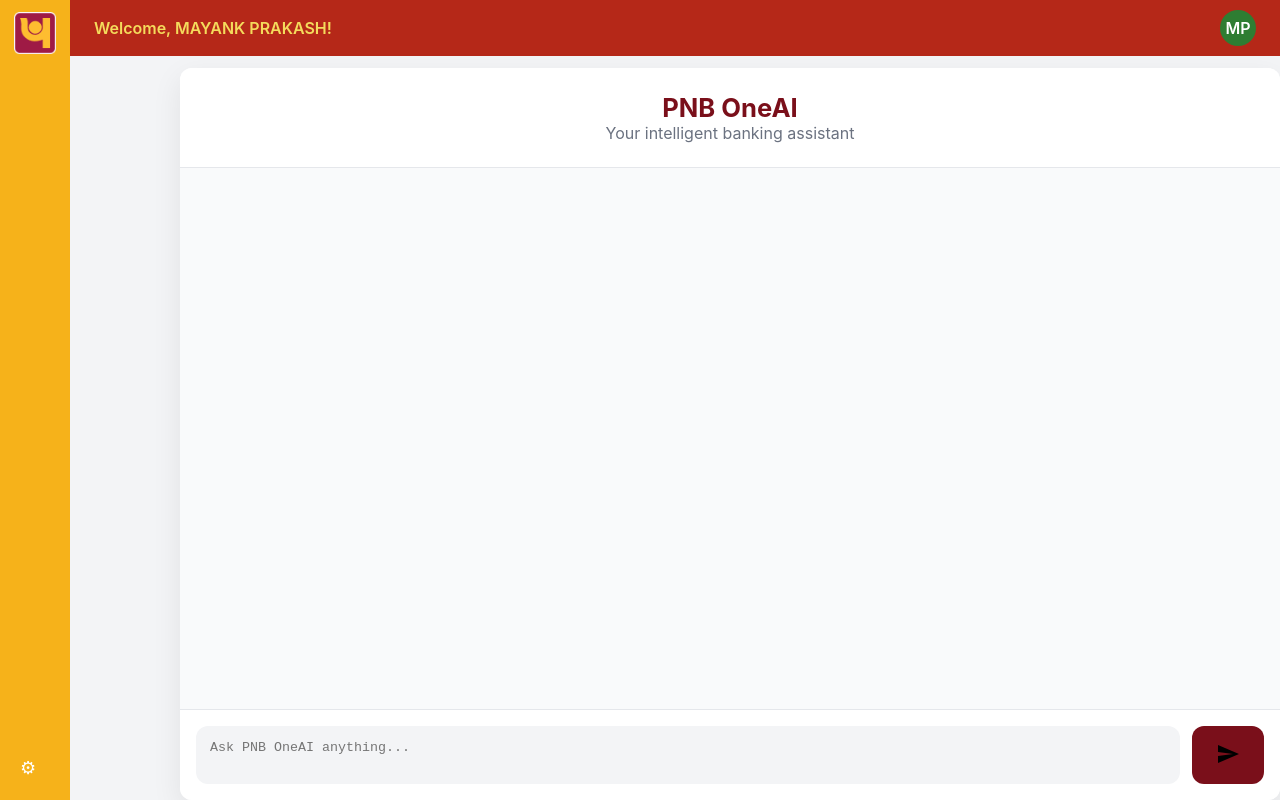
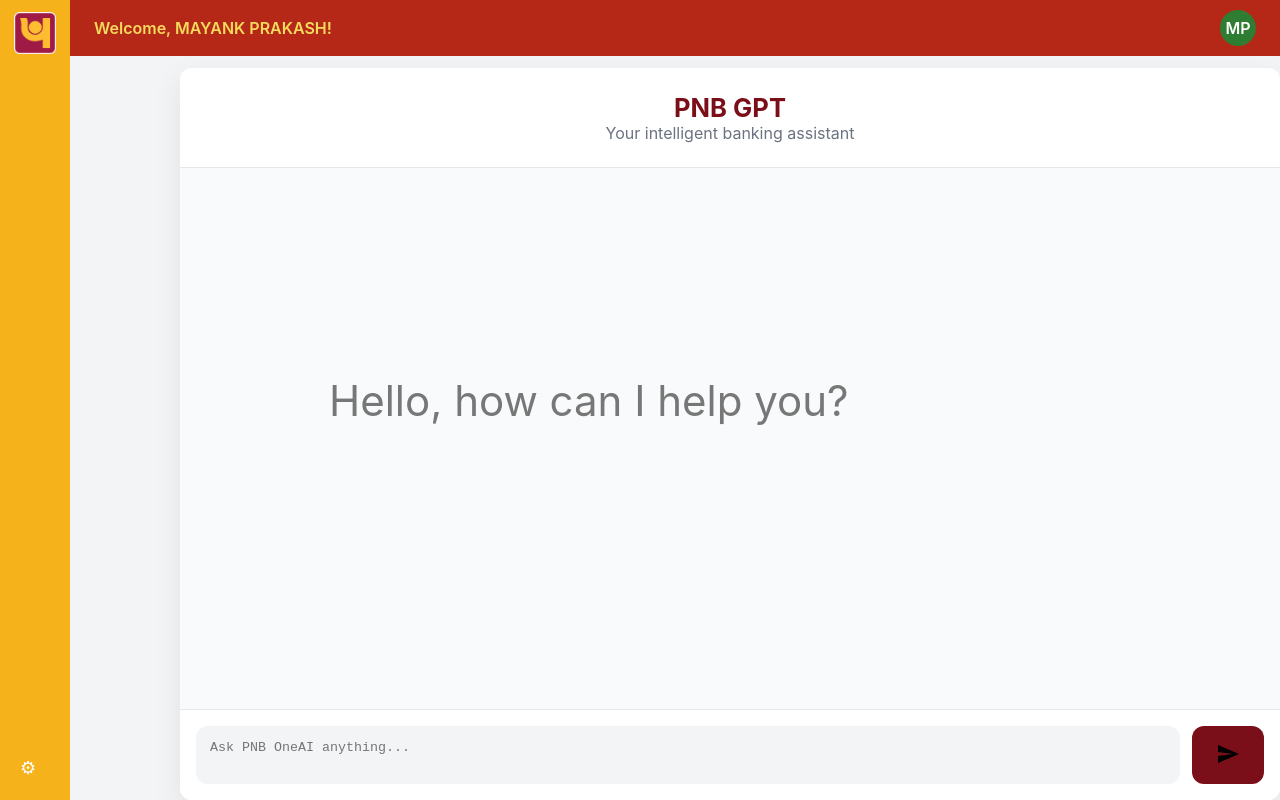
Before and after one commit to ByteForge-MP/pnb-coreai-frontend, a React (Vite) app: page / in a window 1280 px wide. Built offline with nearby package versions, Linux system fonts and the light colour scheme.

Commit message:
Update ChatContainer.tsx

```diff
--- a/src/features/chat/components/ChatContainer.tsx
+++ b/src/features/chat/components/ChatContainer.tsx
@@ -18,12 +18,19 @@
     <div className="chat-container">
       <header className="chat-header">
           <div className="chat-title">
-            <h1>PNB OneAI</h1>
+            <h1>PNB GPT</h1>
           </div>
           <div>
             <span>Your intelligent banking assistant</span>
           </div>
       </header>
+
+      {messages.length === 0 && (
+         <div className="welcome-message">
+           Hello, how can I help you?
+         </div>
+      )}
+
       <MessageList messages={messages} />
       <PromptInput
         onSend={sendMessage}
```
